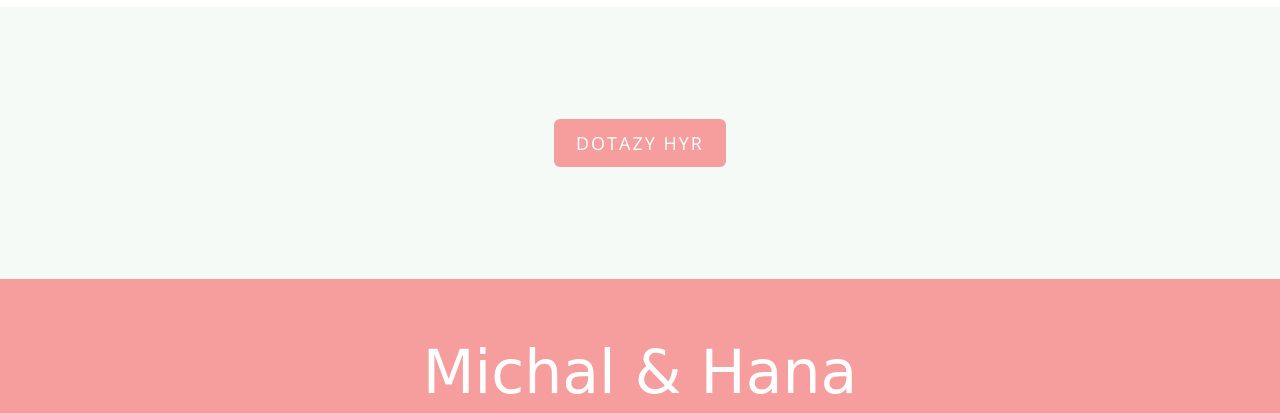
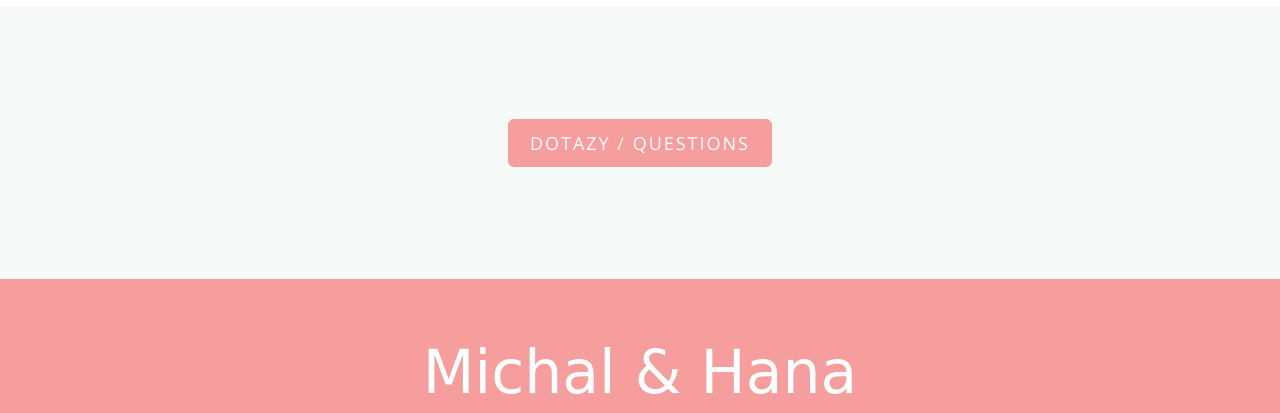
Before and after one commit to openeyes-cz/openeyes-cz.github.io, a website: page blog.html in a window 1280 px wide. Shown: the part 891-1304 px from the top of the page. Drawn offline with nearby package versions, Linux system fonts and the light colour scheme; some packages are replaced by stand-ins of ours; no server answers; files whose address does not match are found by name; a web font is replaced by a local one.

Commit message:
questions

```diff
--- a/blog.html
+++ b/blog.html
@@ -109,7 +109,7 @@
 			<div class="container">
 				<div class="row">
 					<div class="col-md-4 col-md-offset-4 text-center animate-box">
-						<a href="https://forms.gle/4HFf1VGxmYBAiXPe9" class="btn btn-primary btn-lg">Dotazy hyr</a>
+						<a href="https://forms.gle/4HFf1VGxmYBAiXPe9" class="btn btn-primary btn-lg">Dotazy / Questions</a>
 					</div>
 				</div>
 
```
